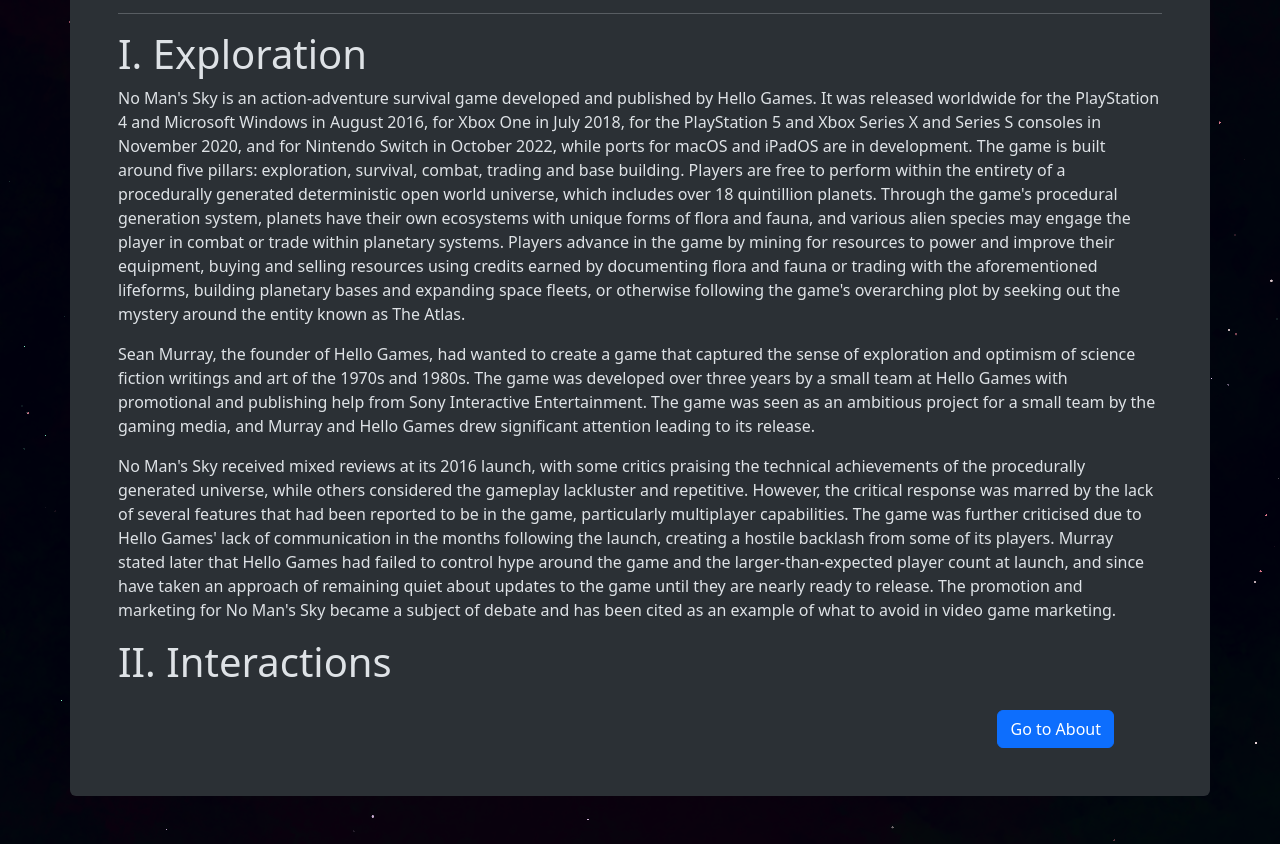
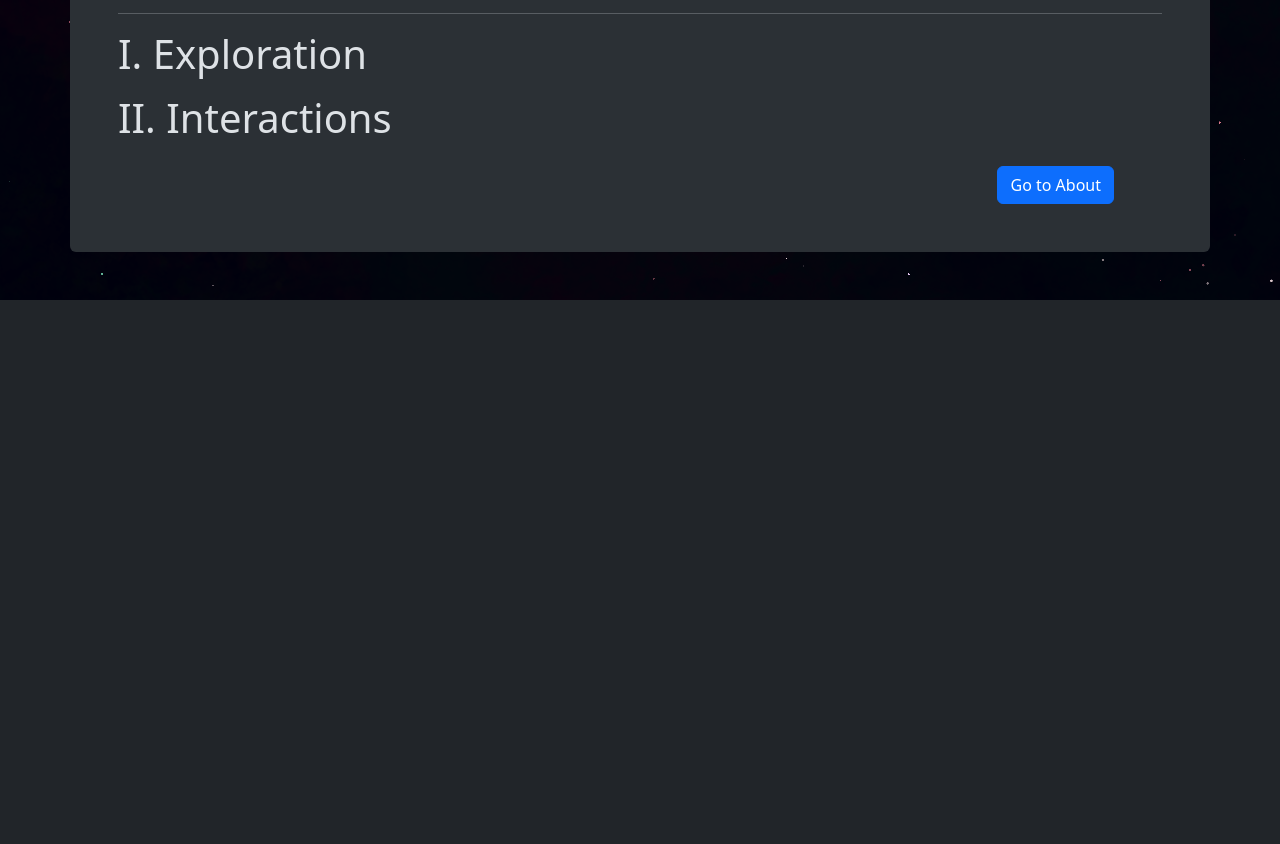
Before and after one commit to IsaacFleetwood/Website, a plain HTML site: page nomanssky/culture.html in a window 1280 px wide. Shown: the part 825-1669 px from the top of the page. After the commit the page ends 1125 px from the top, so only its background shows below. Drawn offline with nearby package versions, Linux system fonts and the light colour scheme.

Commit message:
Remove boilerplate

```diff
--- a/nomanssky/culture.html
+++ b/nomanssky/culture.html
@@ -47,13 +47,13 @@
 
 			<h1 class="display-6">I. Exploration</h1>
 			<p>
-				No Man's Sky is an action-adventure survival game developed and published by Hello Games. It was released worldwide for the PlayStation 4 and Microsoft Windows in August 2016, for Xbox One in July 2018, for the PlayStation 5 and Xbox Series X and Series S consoles in November 2020, and for Nintendo Switch in October 2022, while ports for macOS and iPadOS are in development. The game is built around five pillars: exploration, survival, combat, trading and base building. Players are free to perform within the entirety of a procedurally generated deterministic open world universe, which includes over 18 quintillion planets. Through the game's procedural generation system, planets have their own ecosystems with unique forms of flora and fauna, and various alien species may engage the player in combat or trade within planetary systems. Players advance in the game by mining for resources to power and improve their equipment, buying and selling resources using credits earned by documenting flora and fauna or trading with the aforementioned lifeforms, building planetary bases and expanding space fleets, or otherwise following the game's overarching plot by seeking out the mystery around the entity known as The Atlas.
+
 			</p>
 			<p>
-Sean Murray, the founder of Hello Games, had wanted to create a game that captured the sense of exploration and optimism of science fiction writings and art of the 1970s and 1980s. The game was developed over three years by a small team at Hello Games with promotional and publishing help from Sony Interactive Entertainment. The game was seen as an ambitious project for a small team by the gaming media, and Murray and Hello Games drew significant attention leading to its release.
+
 			</p>
 			<p>
-No Man's Sky received mixed reviews at its 2016 launch, with some critics praising the technical achievements of the procedurally generated universe, while others considered the gameplay lackluster and repetitive. However, the critical response was marred by the lack of several features that had been reported to be in the game, particularly multiplayer capabilities. The game was further criticised due to Hello Games' lack of communication in the months following the launch, creating a hostile backlash from some of its players. Murray stated later that Hello Games had failed to control hype around the game and the larger-than-expected player count at launch, and since have taken an approach of remaining quiet about updates to the game until they are nearly ready to release. The promotion and marketing for No Man's Sky became a subject of debate and has been cited as an example of what to avoid in video game marketing.
+
 			</p>
 			<h1 class="display-6">II. Interactions</h1>
 
```
Also changed, not shown: nomanssky/gameplay.html (+2 -2 lines), nomanssky/lore.html (+2 -2 lines).
